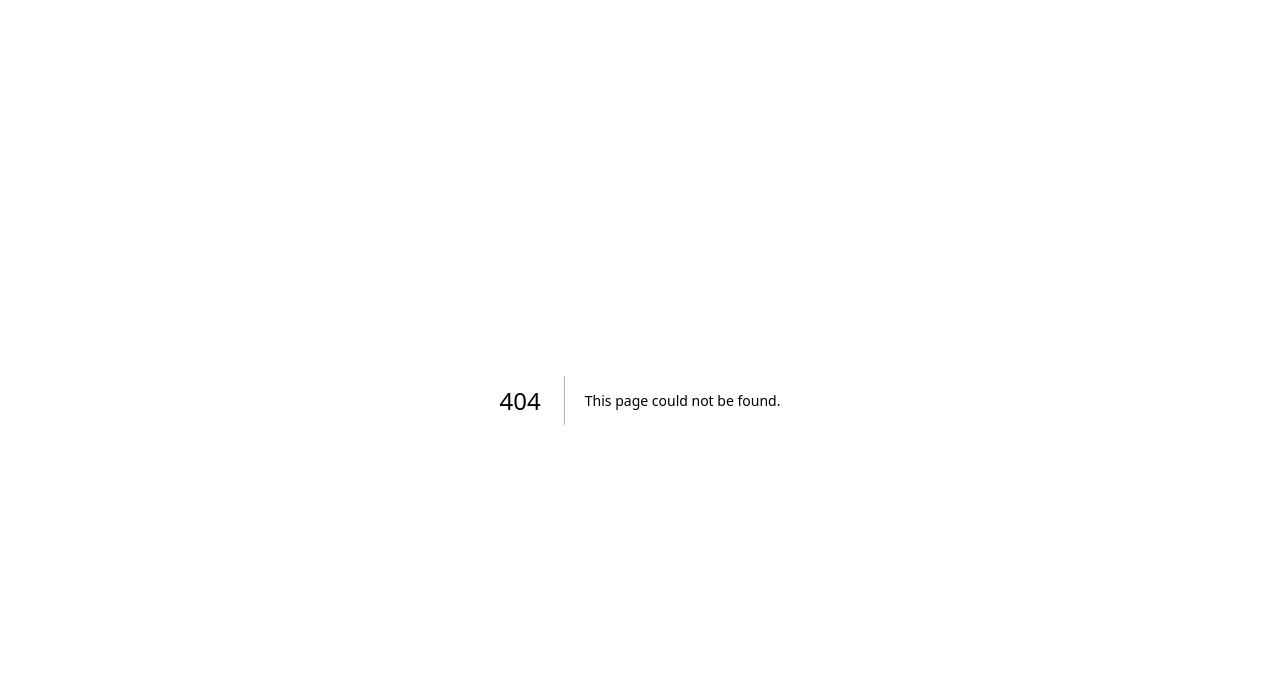
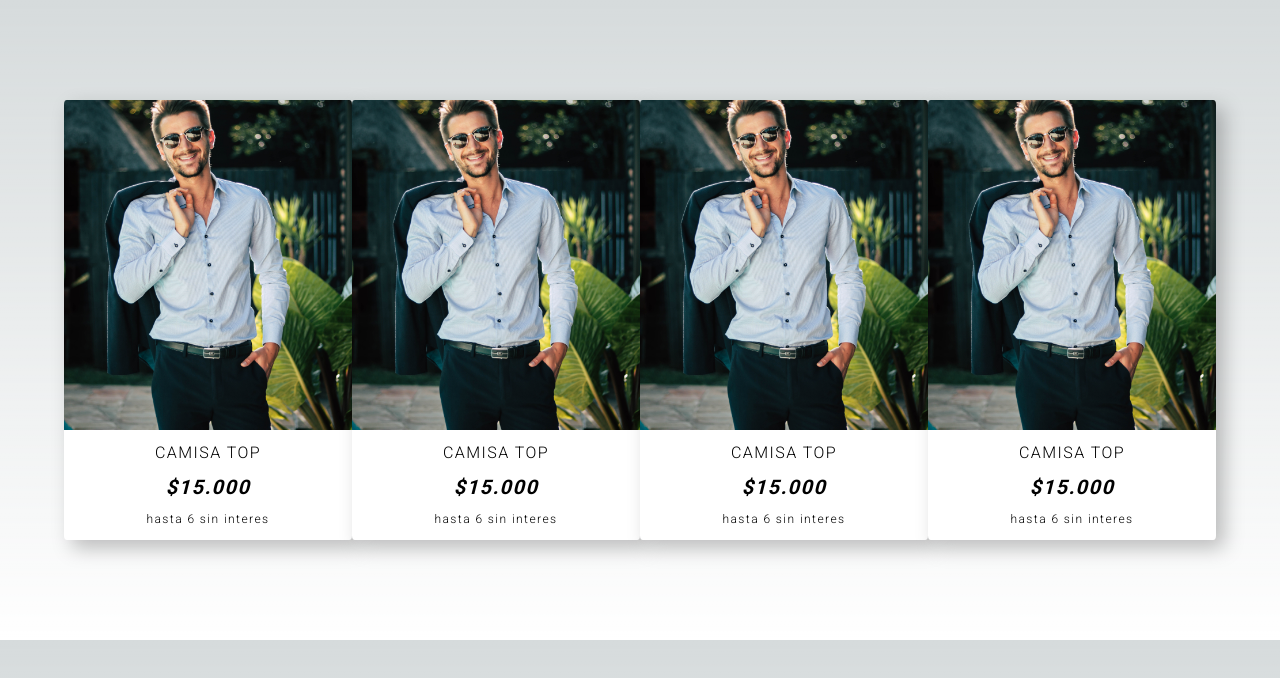
Before and after one commit to nahuelrabey/cloth-store, a Next.js app: page /demos/grid.dev in a window 1280 px wide. Before the commit this address had no page. Shown: the top 678 px of the page. Built offline with nearby package versions, Linux system fonts and the light colour scheme.

Commit message:
card grid in process

```diff
--- a/component/Card/Card.module.css
+++ b/component/Card/Card.module.css
@@ -6,6 +6,8 @@
   background: #ffffff;
   box-shadow: 8px 8px 20px rgba(0, 0, 0, 0.25);
   transition: all 0.15s;
+  border-radius: 1%;
+  overflow: hidden;
 }
 
 .card:hover {
--- /dev/null
+++ b/component/CardGrid/Grid.module.css
@@ -0,0 +1,6 @@
+.grid {
+    display: flex;
+    justify-content: space-between;
+    width: 90%;
+    margin: 100px auto;
+}
--- /dev/null
+++ b/component/CardGrid/index.tsx
@@ -0,0 +1,13 @@
+import type { ICard } from "../Card"
+import Card from "../Card"
+import styles from "./Grid.module.css"
+
+type args = { cards: ICard[] }
+export default function Grid({ cards }: args) {
+    const cardElements = cards.map((card, index) => <Card {...card} key={index}/>)
+    return (
+        <div className={styles.grid}>
+            {cardElements}
+        </div>
+    )
+}
--- /dev/null
+++ b/pages/demos/grid.dev.tsx
@@ -0,0 +1,29 @@
+import Card, { ICard } from "../../component/Card";
+import Grid from "../../component/CardGrid";
+
+export default function GridPage() {
+    const props: ICard[] = [
+        {
+            imageSrc: "/samples/camisa.jpg",
+            price: 15000,
+            quotas: 6,
+            title: "Camisa Top"
+        }, {
+            imageSrc: "/samples/camisa.jpg",
+            price: 15000,
+            quotas: 6,
+            title: "Camisa Top"
+        }, {
+            imageSrc: "/samples/camisa.jpg",
+            price: 15000,
+            quotas: 6,
+            title: "Camisa Top"
+        }, {
+            imageSrc: "/samples/camisa.jpg",
+            price: 15000,
+            quotas: 6,
+            title: "Camisa Top"
+        }
+    ]
+    return <Grid cards={props}/>
+}
```
Also changed, not shown: pages/dev/grid.dev.tsx (deleted, +0 -11 lines), pages/demos/header.dev.tsx (renamed from pages/dev/header.dev.tsx).
